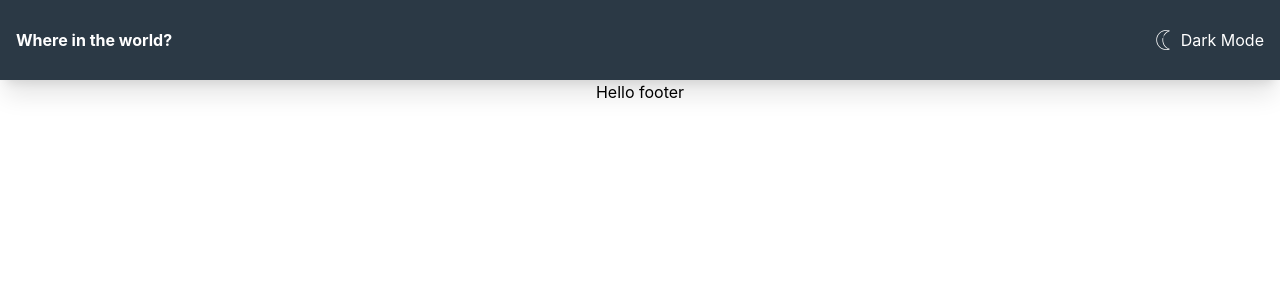
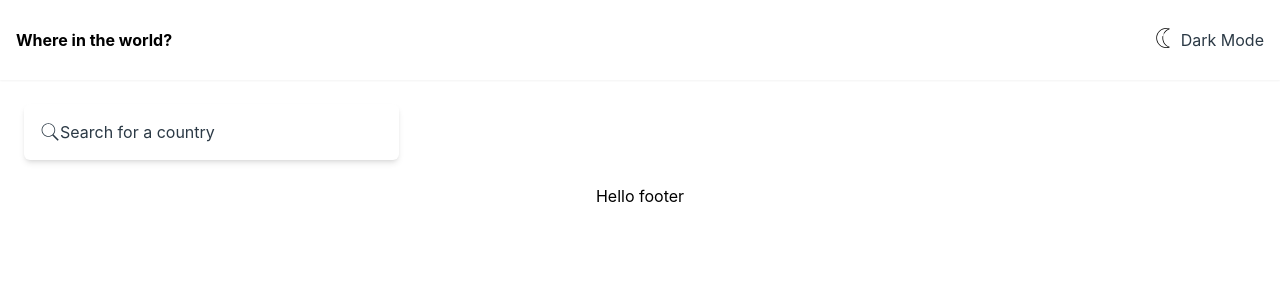
Before and after one commit to Georgeb779/-REST-Countries-API-with-color-theme-switcher, a Next.js app: page / in a window 1280 px wide. Shown: the top 300 px of the page. Built offline with nearby package versions, Linux system fonts and the light colour scheme.

Commit message:
Integrate Dark mode in the existing components

```diff
--- a/components/Button/button.module.scss
+++ b/components/Button/button.module.scss
@@ -1,7 +1,15 @@
 .primary {
-  @apply flex bg-primary text-white items-center gap-2;
+  @apply flex bg-white text-primary gap-2;
 
   svg {
-    @apply w-5 h-5 fill-white;
+    @apply w-5 h-5;
   }
 }
+
+:global(.dark) .primary {
+  @apply bg-primary  text-white items-center;
+
+  svg {
+    @apply fill-white;
+  }
+}
--- a/components/Header/header.module.scss
+++ b/components/Header/header.module.scss
@@ -1,7 +1,15 @@
 .container {
-  @apply bg-primary flex justify-between h-20 items-center p-4 shadow-xl;
+  @apply flex justify-between h-20 items-center p-4 shadow-sm;
 
   .title__container {
-    @apply text-white font-bold;
+    @apply text-black font-bold;
   }
 }
+
+:global(.dark) .container {
+  @apply bg-primary;
+
+  .title__container {
+    @apply text-white;
+  }
+}
--- /dev/null
+++ b/components/SearchBar/index.tsx
@@ -0,0 +1,22 @@
+import React from "react";
+import styles from "./search-bar.module.scss";
+
+export default function SearchBar({
+  placeholder,
+  icon,
+  onChange,
+  value,
+}: {
+  value?: string;
+  placeholder?: string;
+  icon?: React.ReactNode;
+  onChange?: (e: React.ChangeEvent<HTMLInputElement>) => void;
+}) {
+  console.log(styles);
+  return (
+    <div className={styles.container}>
+      {icon && <button type="submit">{icon}</button>}
+      <input type="text" placeholder={placeholder} name={placeholder} />
+    </div>
+  );
+}
--- /dev/null
+++ b/components/SearchBar/search-bar.module.scss
@@ -0,0 +1,30 @@
+.container {
+  @apply flex  bg-white h-14 max-w-[375px] items-center m-6 p-4 shadow-md rounded-md;
+
+  svg {
+    @apply w-5 h-5 fill-primary;
+  }
+
+  input {
+    @apply w-full  bg-white text-primary;
+  }
+  // input placheholder
+  input::placeholder {
+    @apply text-primary;
+  }
+}
+:global(.dark) .container {
+  @apply flex  bg-primary;
+
+  input {
+    @apply bg-primary;
+  }
+  // input placheholder
+  input::placeholder {
+    @apply text-white;
+  }
+
+  svg {
+    @apply fill-white;
+  }
+}
--- a/pages/index.tsx
+++ b/pages/index.tsx
@@ -1,8 +1,19 @@
 import Head from "next/head";
 
 import Header from "../components/Header";
+import SearchBar from "../components/SearchBar";
+
+import SearchIcon from "../assets/search.svg";
+
+import { darkMode } from "../utils/darkMode";
+import { useEffect } from "react";
 
 export default function Home() {
+
+  useEffect(() => {
+    darkMode();
+  }, []);
+
   return (
     <>
       <Head>
@@ -13,7 +24,9 @@ export default function Home() {
 
       <Header />
 
-      <main></main>
+      <main>
+        <SearchBar placeholder="Search for a country" icon={<SearchIcon />} />
+      </main>
 
       <footer>
         <a
--- a/styles/globals.scss
+++ b/styles/globals.scss
@@ -9,6 +9,7 @@ body {
   margin: 0;
   font-family: -apple-system, BlinkMacSystemFont, Segoe UI, Roboto, Oxygen,
     Ubuntu, Cantarell, Fira Sans, Droid Sans, Helvetica Neue, sans-serif;
+  @apply bg-white dark:bg-primaryDark h-screen;
 }
 
 a {
--- a/tailwind.config.js
+++ b/tailwind.config.js
@@ -1,4 +1,6 @@
 module.exports = {
+  darkMode: "class",
+
   content: [
     "./pages/**/*.{js,ts,jsx,tsx}",
     "./components/**/*.{js,ts,jsx,tsx}",
--- /dev/null
+++ b/utils/darkMode.tsx
@@ -0,0 +1,20 @@
+export const darkMode = () => {
+  if (
+    localStorage.theme === "dark" ||
+    (!("theme" in localStorage) &&
+      window.matchMedia("(prefers-color-scheme: dark)").matches)
+  ) {
+    document.documentElement.classList.add("dark");
+  } else {
+    document.documentElement.classList.remove("dark");
+  }
+
+  // Whenever the user explicitly chooses light mode
+  localStorage.theme = "light";
+
+  // Whenever the user explicitly chooses dark mode
+  localStorage.theme = "dark";
+
+  // Whenever the user explicitly chooses to respect the OS preference
+  localStorage.removeItem("theme");
+};
```
Also changed, not shown: assets/search.svg (added).
